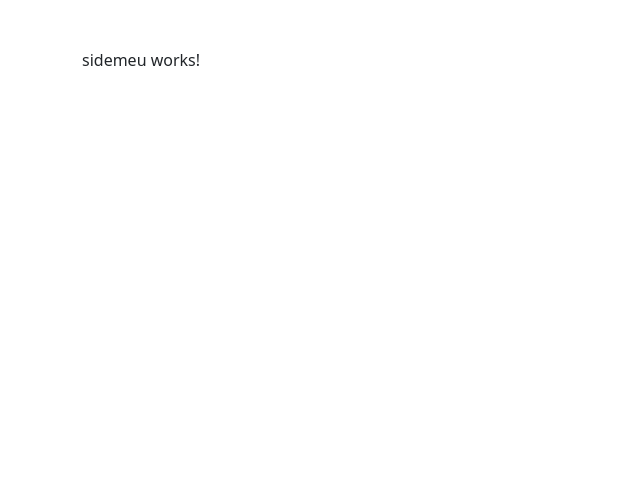
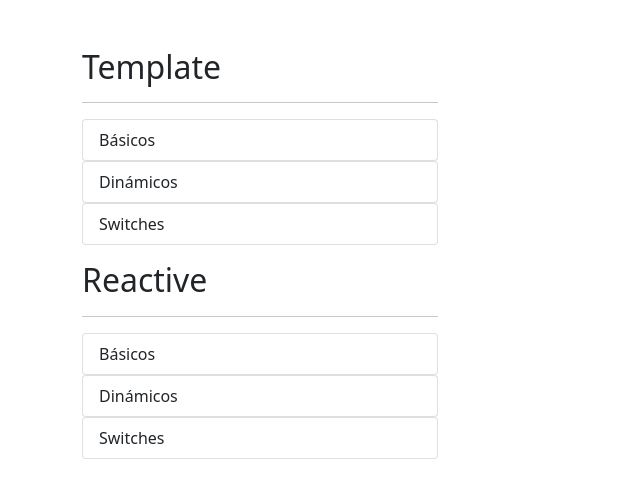
Before and after one commit to javicb/formulariosApp, an Angular app: page / in a window 1280 px wide. Shown: the top 498 px of the page, without its empty margins (0-640 px from the left). Built offline with nearby package versions, Linux system fonts and the light colour scheme.

Commit message:
sidemenu

```diff
--- a/src/app/shared/shared.module.ts
+++ b/src/app/shared/shared.module.ts
@@ -1,5 +1,6 @@
 import { NgModule } from '@angular/core';
 import { CommonModule } from '@angular/common';
+import { RouterModule } from '@angular/router';
 import { SidemeuComponent } from './sidemeu/sidemeu.component';
 
 
@@ -7,7 +8,8 @@
 @NgModule({
   declarations: [SidemeuComponent],
   imports: [
-    CommonModule
+    CommonModule,
+    RouterModule
   ],
   exports: [
     SidemeuComponent
--- a/src/app/shared/sidemeu/sidemeu.component.html
+++ b/src/app/shared/sidemeu/sidemeu.component.html
@@ -1 +1,15 @@
-<p>sidemeu works!</p>
+<h2>Template</h2>
+<hr>
+<ul class="list-group" *ngFor="let item of templateMenu">
+  <li class="list-group-item" [routerLink]="[item.ruta]" routerLinkActive="active">
+    {{item.texto}}
+  </li>
+</ul>
+
+<h2 class="mt-3">Reactive</h2>
+<hr>
+<ul class=" list-group" *ngFor="let item of reactiveMenu">
+  <li class="list-group-item" [routerLink]="[item.ruta]" routerLinkActive="active">
+    {{item.texto}}
+  </li>
+</ul>
--- a/src/app/shared/sidemeu/sidemeu.component.ts
+++ b/src/app/shared/sidemeu/sidemeu.component.ts
@@ -1,16 +1,44 @@
-import { Component, OnInit } from '@angular/core';
+import { Component } from '@angular/core';
 
+interface MenuItem {
+  texto: string;
+  ruta: string;
+}
 @Component({
   selector: 'app-sidemeu',
   templateUrl: './sidemeu.component.html',
   styles: [
   ]
 })
-export class SidemeuComponent implements OnInit {
+export class SidemeuComponent {
 
-  constructor() { }
-
-  ngOnInit(): void {
-  }
+  templateMenu: MenuItem[] = [
+    {
+      texto: 'Básicos',
+      ruta: './template/basicos'
+    },
+    {
+      texto: 'Dinámicos',
+      ruta: './template/dinamicos'
+    },
+    {
+      texto: 'Switches',
+      ruta: './template/switches'
+    },
+  ];
+  reactiveMenu: MenuItem[] = [
+    {
+      texto: 'Básicos',
+      ruta: './reactive/basicos'
+    },
+    {
+      texto: 'Dinámicos',
+      ruta: './reactive/dinamicos'
+    },
+    {
+      texto: 'Switches',
+      ruta: './reactive/switches'
+    },
+  ];
 
 }
```
